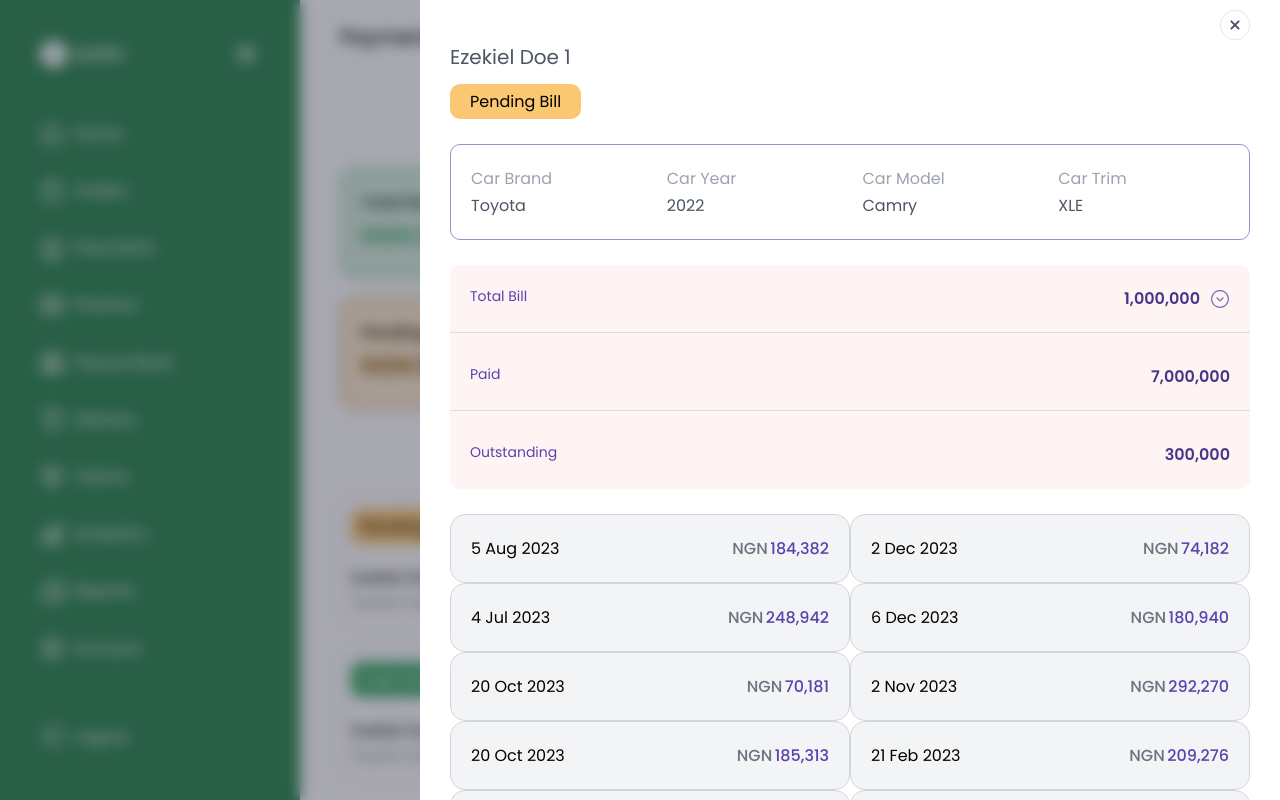
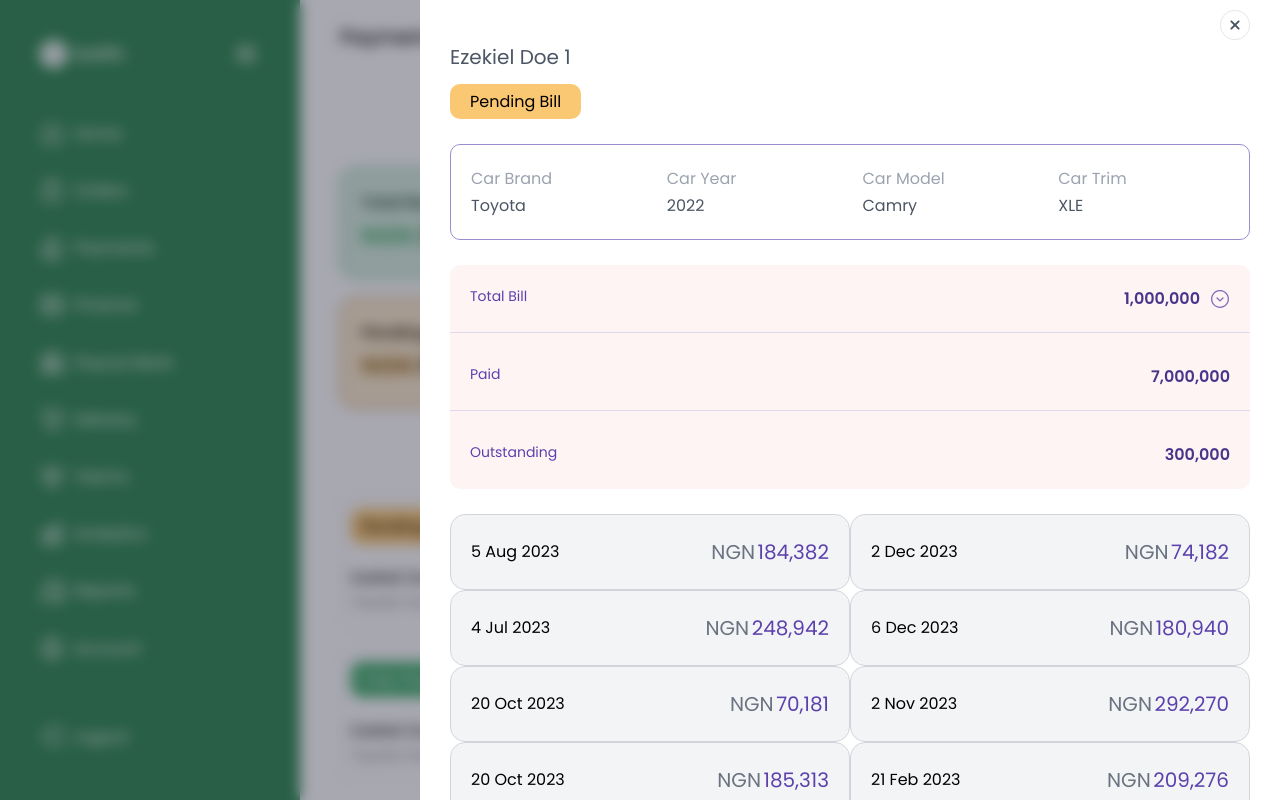
Before and after one commit to projects-for-clients/swifth, a React (Vite) app: page /dashboard/payments in a window 1280 px wide. Both pictures are taken after a click on the element 558 px from the left and 561 px from the top of the page. Built offline with nearby package versions, Linux system fonts and the light colour scheme.

Commit message:
working on payments

```diff
--- a/src/container/dashboard/Payments.tsx
+++ b/src/container/dashboard/Payments.tsx
@@ -268,7 +268,7 @@ function Payments() {
                             year: 'numeric',
                           })}
                         </p>
-                        <p className="text-color-purple-1 flex gap-1 font-medium">
+                        <p className="text-color-purple-1 flex gap-1 text-[2rem]">
                           <span className="text-gray-500">NGN</span>
                           {item.amount.toLocaleString()}
                         </p>
```
